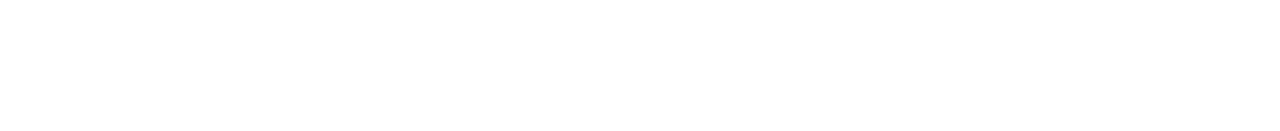
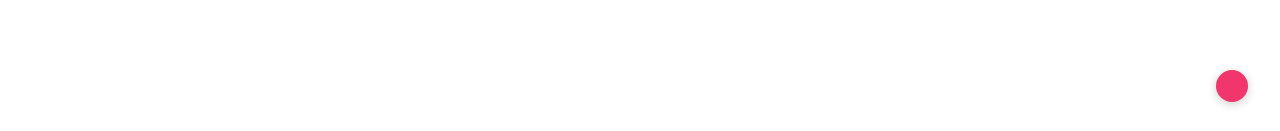
Before and after one commit to Louis2324/react-blog, a React (Vite) app: page / in a window 1280 px wide. Shown: the part 666-797 px from the top of the page. Built offline with nearby package versions, Linux system fonts and the light colour scheme; data requests are answered from the project's data file.

Commit message:
Added theme toggle button

```diff
--- a/src/App.jsx
+++ b/src/App.jsx
@@ -4,6 +4,16 @@
 import Create from "./components/Create.jsx";
 import BlogDetails from "./components/BlogDetails.jsx";
 import NotFound from "./components/NotFound.jsx";
+
+const toggleTheme = () => {
+  const currentTheme = document.body.getAttribute("data-theme");
+  if (currentTheme === "dark") {
+    document.body.setAttribute("data-theme", "light");
+  } else {
+    document.body.setAttribute("data-theme", "dark");
+  }
+};
+
 function App() {
   return (
     <Router>
@@ -14,9 +24,10 @@
             <Route exact path="/" element={<Home />} />
             <Route exact path="/create" element={<Create />} />
             <Route exact path="/blogs/:id" element={<BlogDetails />} />
-            <Route path="*" element={ <NotFound /> }/>
+            <Route path="*" element={<NotFound />} />
           </Routes>
         </div>
+        <button className="theme-toggle" onClick={() => {toggleTheme()}}></button>
       </div>
     </Router>
   );
```
